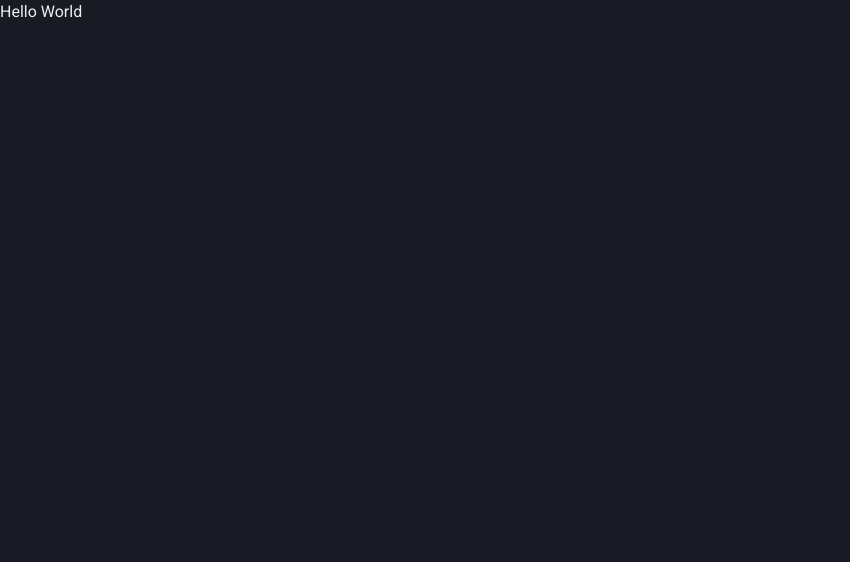
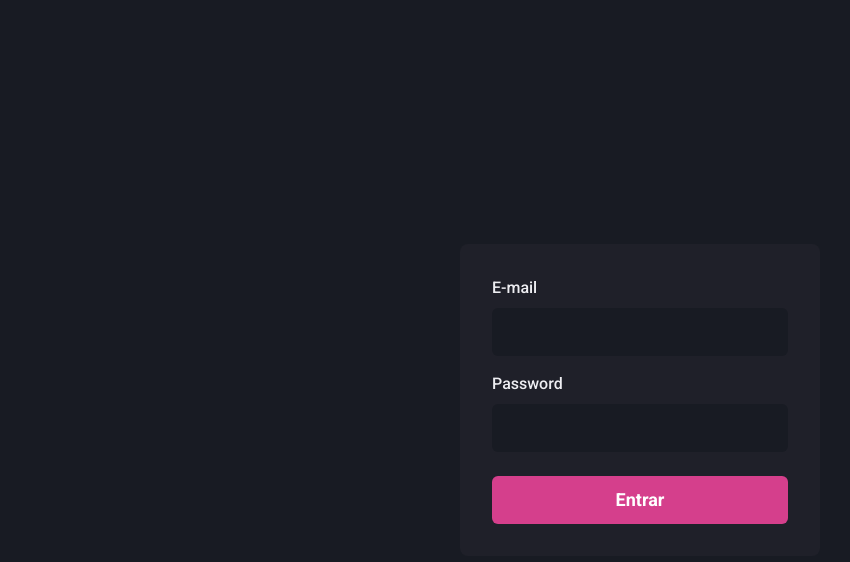
Before and after one commit to SidneyRoberto9/dashgo, a Next.js app: page / in a window 1280 px wide. Shown: the top 562 px of the page, without its empty margins (0-850 px from the left). Built offline with nearby package versions, Linux system fonts and the light colour scheme.

Commit message:
✨ feat: Create Login Page

```diff
--- a/src/pages/index.tsx
+++ b/src/pages/index.tsx
@@ -1,7 +1,62 @@
+import {
+  Button,
+  Flex,
+  FormControl,
+  FormLabel,
+  Input,
+  Stack,
+} from '@chakra-ui/react';
+
 export default function Home() {
   return (
-    <>
-      <h1>Hello World</h1>
-    </>
+    <Flex w={'100vw'} h={'100vh'} align={'center'} justify={'center'}>
+      <Flex
+        p={8}
+        w={'100%'}
+        maxW={360}
+        as={'form'}
+        bg={'gray.800'}
+        borderRadius={8}
+        flexDir={'column'}
+      >
+        <Stack spacing={4}>
+          <FormControl>
+            <FormLabel htmlFor="email">E-mail</FormLabel>
+            <Input
+              size={'lg'}
+              name="email"
+              id="email"
+              type={'email'}
+              variant={'filled'}
+              _hover={{
+                bgColor: 'gray.900',
+              }}
+              bgColor={'gray.900'}
+              focusBorderColor={'pink.500'}
+            />
+          </FormControl>
+
+          <FormControl>
+            <FormLabel htmlFor="password">Password</FormLabel>
+            <Input
+              size={'lg'}
+              name="password"
+              id="password"
+              type={'password'}
+              variant={'filled'}
+              _hover={{
+                bgColor: 'gray.900',
+              }}
+              bgColor={'gray.900'}
+              focusBorderColor={'pink.500'}
+            />
+          </FormControl>
+        </Stack>
+
+        <Button type="submit" mt={6} colorScheme={'pink'} size={'lg'}>
+          Entrar
+        </Button>
+      </Flex>
+    </Flex>
   );
 }
```
